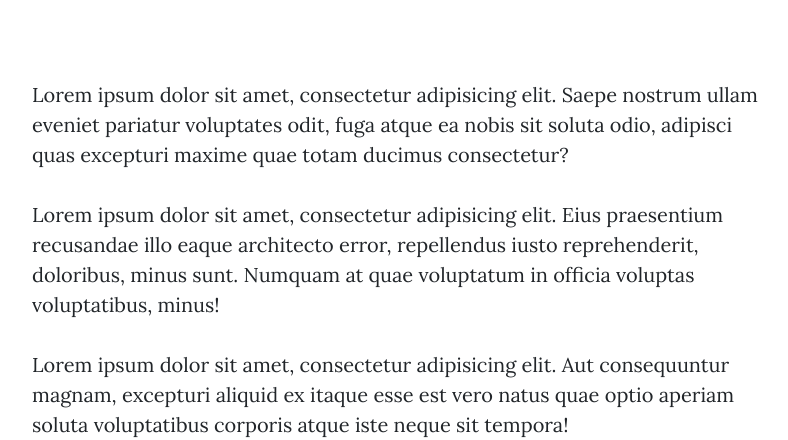
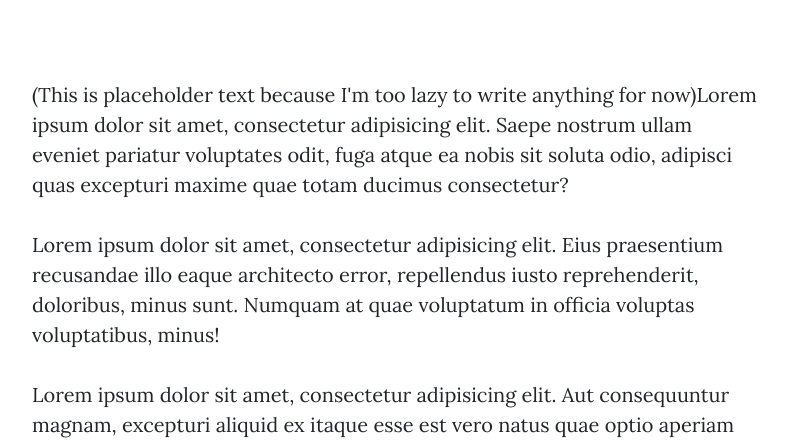
Before and after one commit to ailint/ailin-blog, a Flask app: page /about in a window 1280 px wide. Shown: the part 532-972 px from the top of the page, without its empty margins (243-1031 px from the left). Run offline with Flask 2, Linux system fonts and the light colour scheme; some libraries are stand-ins or nearby versions.

Commit message:
add disclaimer to about page

```diff
--- a/templates/about.html
+++ b/templates/about.html
@@ -20,7 +20,7 @@
 <div class="container">
     <div class="row">
         <div class="col-lg-8 col-md-10 mx-auto">
-            <p>Lorem ipsum dolor sit amet, consectetur adipisicing elit. Saepe nostrum ullam eveniet pariatur voluptates
+            <p>(This is placeholder text because I'm too lazy to write anything for now)Lorem ipsum dolor sit amet, consectetur adipisicing elit. Saepe nostrum ullam eveniet pariatur voluptates
                 odit, fuga atque ea nobis sit soluta odio, adipisci quas excepturi maxime quae totam ducimus
                 consectetur?</p>
             <p>Lorem ipsum dolor sit amet, consectetur adipisicing elit. Eius praesentium recusandae illo eaque
```
